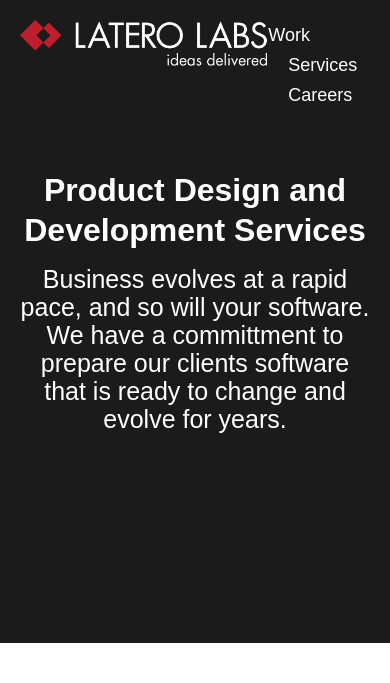
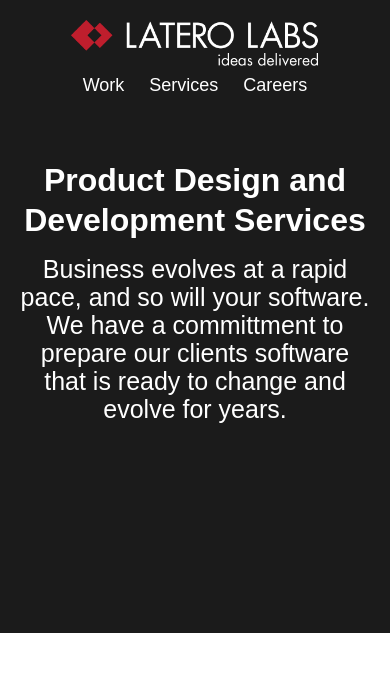
Before and after one commit to laterolabs/laterolabs-old-home, a PHP site: page /services.html in a window 390 px wide. Shown: the top 683 px of the page. Run offline with PHP 8.4, Linux system fonts and the light colour scheme; some web fonts are replaced.

Commit message:
fix navbar

```diff
--- a/css/services.css
+++ b/css/services.css
@@ -420,8 +420,7 @@ p.paragraph {
   }
 }.feature6 {
 	padding: 90px 0;
-	/*border-bottom: 1px solid rgba(0,0,0,.1)*/
-}
+	/*border-bottom: 1px solid rgba(0,0,0,.1)*/ }
 
 p.paragraph-list a {
 	color: black;
@@ -436,3 +435,10 @@ li {
 p {
 	color: black;
 }
+
+@media screen and (max-width: 500px){
+    .spread {
+			display: block;
+			text-align: center;
+		}
+}
```
Also changed, not shown: css/main.css (+10 -0 lines).
